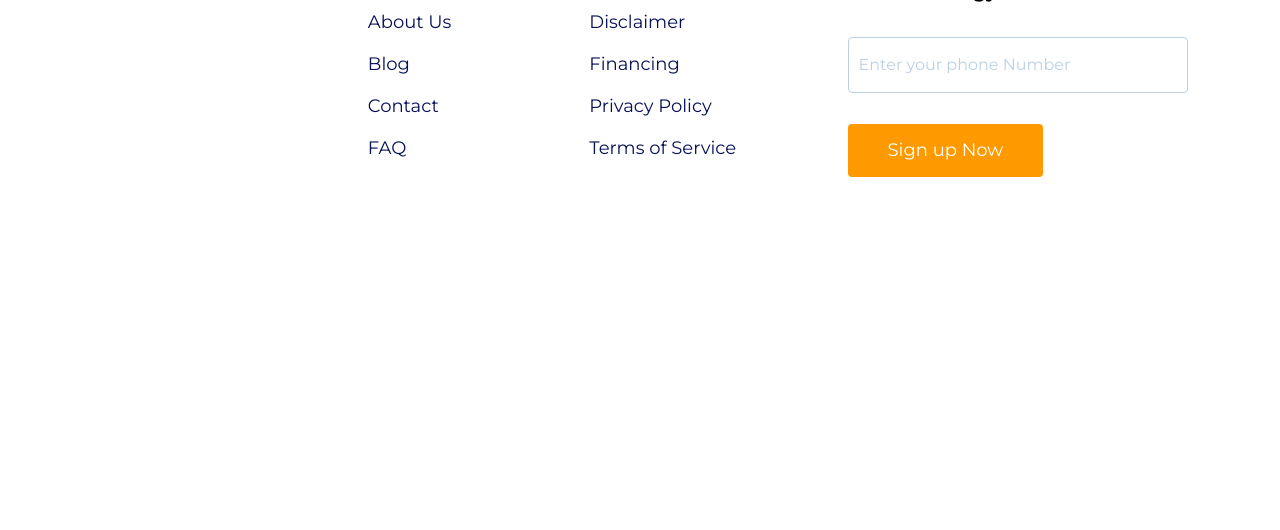
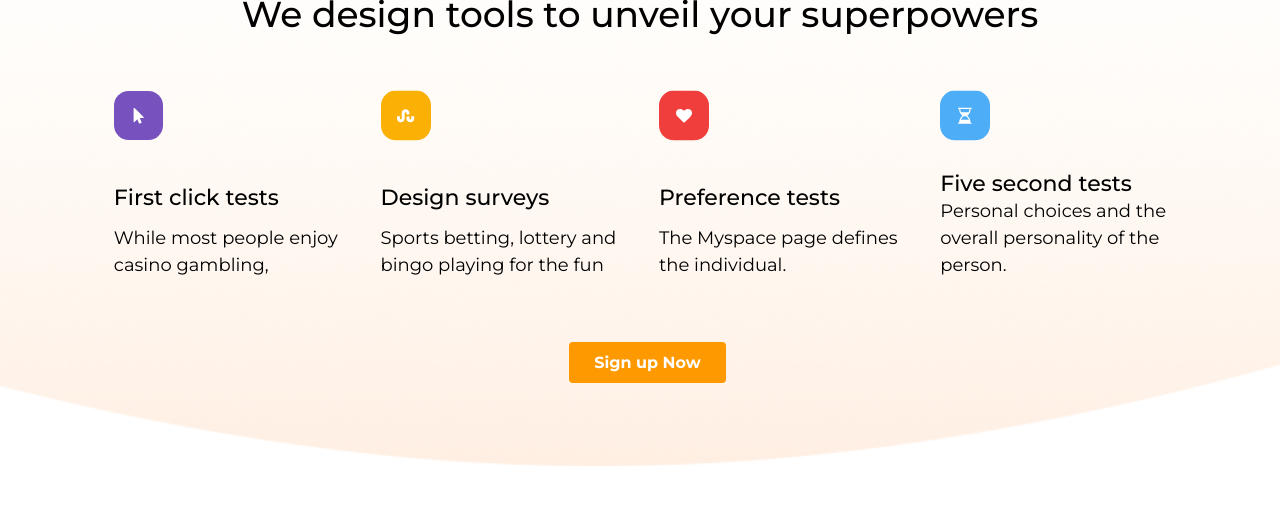
Before and after one commit to OleksiyTymchenko/Flex-box_hw, a plain HTML site: page index.html in a window 1280 px wide. Shown: the part 908-1438 px from the top of the page. Before the commit the page ends 1155 px from the top, so only its background shows below. Drawn offline with nearby package versions, Linux system fonts and the light colour scheme.

Commit message:
I am already done my homework

```diff
--- a/index.html
+++ b/index.html
@@ -43,11 +43,11 @@
         <nav class="nav">
           <ul class="list">
             <li class="list__item">
-              <a href="#section">Product</a>
+              <a href="#home">Product</a>
             </li>
             <!-- /.list__item -->
             <li class="list__item">
-              <a href="#article">Customers</a>
+              <a href="#customers">Customers</a>
             </li>
             <!-- /.list__item -->
             <li class="list__item">
@@ -79,13 +79,10 @@
         </label>
         <nav class="burger-menu">
           <ul>
-            <li><a href="#home">Home</a></li>
-            <li><a href="#section">Product</a></li>
-            <li><a href="#article">Customers</a></li>
+            <li><a href="#home">Product</a></li>
+            <li><a href="#customers">Customers</a></li>
             <li><a href="#header">Pricng</a></li>
             <li><a href="#footer">Resources</a></li>
-            <li><a href="#footer">Sign In</a></li>
-            <li><a href="#footer">Sign Up</a></li>
           </ul>
         </nav>
       </div>
@@ -119,7 +116,61 @@
         <!-- /.container -->
       </section>
       <!-- /.section -->
-
+      <div id="customers" class="section tools">
+        <div class="container">
+          <h2>We design tools to unveil your superpowers</h2>
+          <div class="tools-list">
+            <div class="tools-list__item">
+              <svg>
+                <use xlink:href="./img/design_professionals/arrow-icon.svg#arrow"></use>
+              </svg>
+              <h3>First click tests</h3>
+              <p>
+                While most people enjoy<br>
+                 casino gambling,
+              </p>
+            </div>
+            <!-- /.tools-list__item -->
+            <div class="tools-list__item">
+              <svg>
+                <use xlink:href="./img/design_professionals/surveys-icon.svg#sur"></use>
+              </svg>
+              <h3>Design surveys</h3>
+              <p>
+                Sports betting, lottery and<br> bingo playing for the fun
+              </p>
+            </div>
+            <!-- /.tools-list__item -->
+            <div class="tools-list__item">
+              <svg>
+                <use xlink:href="./img/design_professionals/heart-icon.svg#heart"></use>
+              </svg>
+              <h3>Preference tests</h3>
+              <p>
+                The Myspace page defines<br> the individual.
+              </p>
+            </div>
+            <!-- /.tools-list__item -->
+            <div class="tools-list__item">
+              <svg>
+                <use xlink:href="./img/design_professionals/time-icon.svg#time"></use>
+              </svg>
+              <h3>Five second tests</h3>
+              <p>
+                Personal choices and the<br> overall personality of the<br> person.
+              </p>
+            </div>
+            <!-- /.tools-list__item -->
+          </div>
+          <!-- /.tools-list -->
+          <div class="buttons">
+            <a href="#">Sign up Now</a>
+          </div>
+          <!-- /.buttons -->
+        </div>
+        <!-- /.container -->
+      </div>
+      <!-- /.section -->
     </main>
     <footer id="footer" class="footer ">
       <div class="container">
--- a/style.css
+++ b/style.css
@@ -384,6 +384,8 @@ body {
 .tools {
   text-align: center;
   padding: 111px 0 90px;
+  background: url("./img/tool/bg.png") center / 100% 100% no-repeat;
+  background-size: cover;
 }
 
 .tools .container {
@@ -395,6 +397,7 @@ body {
   display: flex;
   justify-content: space-around;
   margin-top: 54px;
+  flex-wrap: wrap;
 }
 
 .footer-list__item:hover a{
@@ -409,7 +412,27 @@ body {
 }
 
 .tools .buttons {
-  margin-top: 34px;
+  margin-top: 70px;
+  font-weight: 700;
+}
+
+
+
+.tools-list__item{
+  text-align-last: left;
+  display: flex;
+  flex-direction: column;
+  justify-content: space-between;
+}
+
+.tools-list__item svg{
+  margin-bottom: 30px;
+}
+
+@media (min-width: 200px) and (max-width: 1000px) {
+  .tools-list__item {
+    margin-bottom: 20px;
+  }
 }
 
 /*--------------------------------- footer ----------------------------*/
@@ -482,7 +505,11 @@ p.bold{
 .button{
   background-color: #FF9900;
   border-radius: 4px;
-  margin-top: 25px;
   padding: 13px 40px;
   align-self: flex-start;
 }
+
+.footer .button{
+  margin-top: 25px;
+
+}
```
Also changed, not shown: img/design_professionals/arrow-icon.svg (added), img/design_professionals/heart-icon.svg (added), img/design_professionals/surveys-icon.svg (added), img/design_professionals/time-icon.svg (added), img/tool/bg.png (added).
